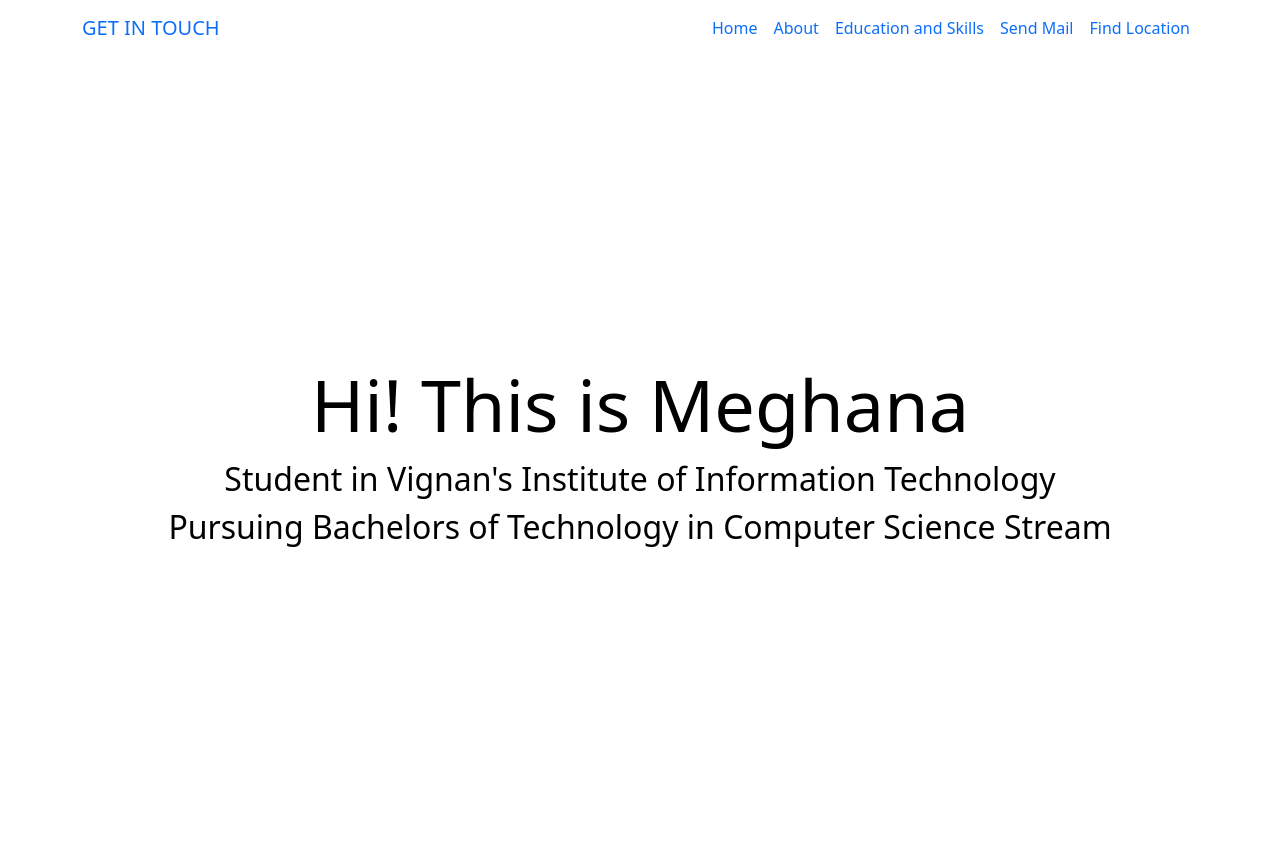
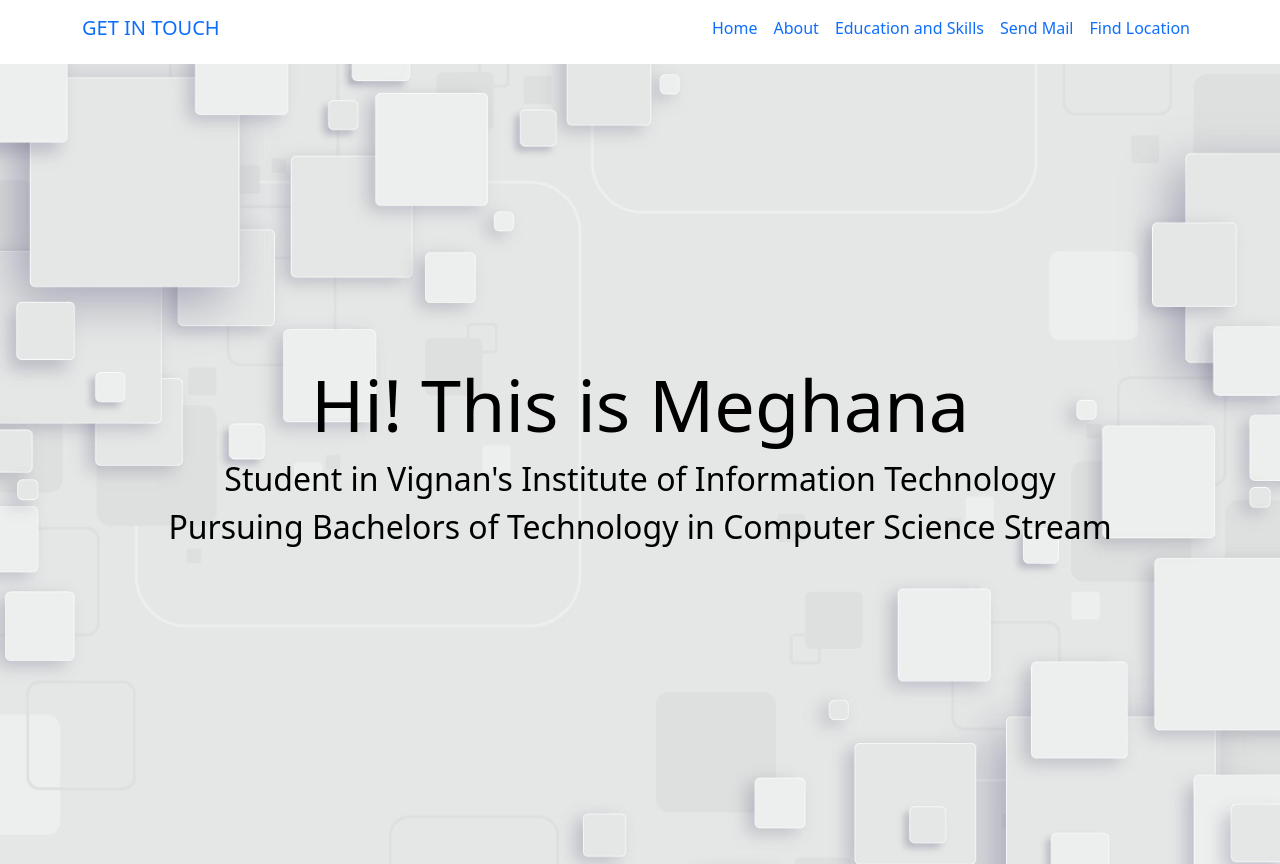
Before and after one commit to MeghanaNandikota/my_portfolio, a plain HTML site: page index.html in a window 1280 px wide. Shown: the top 864 px of the page. Drawn offline with nearby package versions, Linux system fonts and the light colour scheme.

Commit message:
Update style.css

```diff
--- a/style.css
+++ b/style.css
@@ -1,7 +1,7 @@
 /* home page background image */
 .bgimage {
     height:100vh;
-    background: url('images/disp.jpg');
+    background: url('disp.jpg');
     background-size:cover;
     position:relative;
 }
```
